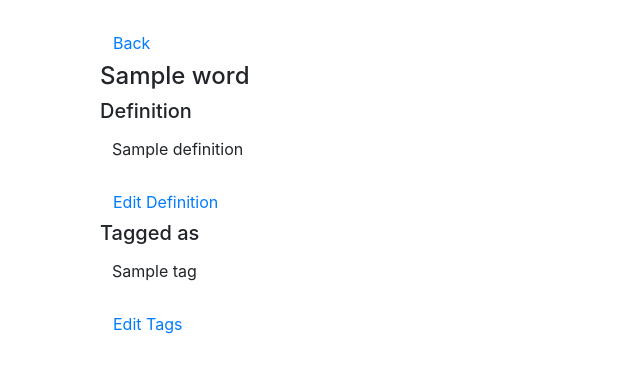
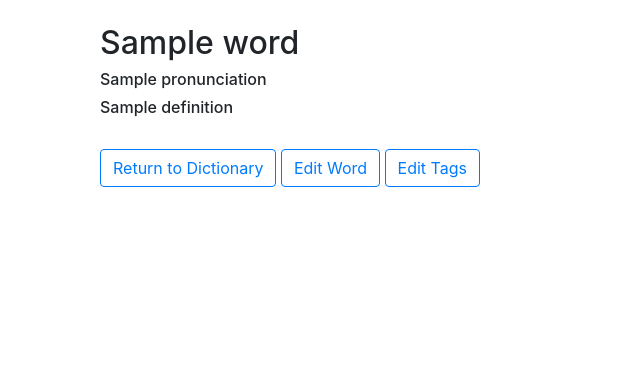
Before and after one commit to megjanickovic/language_app, a Flask app: template templates/word.html in a window 1280 px wide. Shown: the part 56-429 px from the top of the page, without its empty margins (0-640 px from the left). Run offline with Flask 2, Linux system fonts and the light colour scheme; the template is opened without the code that fills it: most values are stand-ins (such as "Sample title", 1, 10 or a date in 2020); some libraries are stand-ins or nearby versions.

Commit message:
Tags
Can add and delete tags. Can add a pronunciation to a word. Cleaned up menus and navigation.

```diff
--- a/routes.py
+++ b/routes.py
@@ -3,6 +3,8 @@ from flaskext.mysql import MySQL
 from pymysql.cursors import DictCursor
 
 app = Flask(__name__)
+
+###################### CONNECT TO DATABASE ######################
 
 mysql = MySQL(cursorclass=DictCursor)
 app.config['MYSQL_DATABASE_USER'] = ''
@@ -14,6 +16,8 @@ mysql.init_app(app)
 conn = mysql.connect()
 cursor = conn.cursor()
 
+###################### ROUTES ######################
+
 @app.route('/')
 def index():
     return render_template('home.html')
@@ -22,12 +26,18 @@ def index():
 def about():
     return render_template('about.html')
 
+###################### LANGUAGES #####################
+
 @app.route('/languages')
 def languages():
-    query = "SELECT id, language FROM languages"
+    query = "SELECT language_id, language FROM languages"
     cursor.execute(query)
     languages_data = cursor.fetchall()
     return render_template('languages.html', languages_data=languages_data)
+
+@app.route('/languages/<int:language>')
+def language(language):
+    return render_template('language.html')
 
 @app.route('/addLanguage', methods=['POST'])
 def addLanguage():
@@ -39,62 +49,121 @@ def addLanguage():
         conn.commit()
         return json.dumps({'html':'Language added.'})
     else:
-        return json.dumps({'html':'<span>Enter a language.</span>'})
+        return json.dumps({'html':'An error has occurred (/addLanguage)'})
 
-@app.route('/languages/<int:language>/')
-def language(language):
-    query = "SELECT language FROM languages WHERE id=%s"
-    params = language
-    cursor.execute(query, params)
-    language_data = cursor.fetchone()
-    return render_template('language.html', language=language, language_data=language_data)
+@app.route('/deleteLanguage', methods=['POST'])
+def deleteLanguage():
+    _language_id = request.form['language_id']
+    if _language_id:
+        query = "DELETE FROM languages WHERE language_id=%s"
+        params = _language_id
+        cursor.execute(query, params)
+        conn.commit()
+        return json.dumps({'html':'Language deleted.'})
+    else:
+        return json.dumps({'html':'An error has occurred (/deleteLanguage)'})
 
-@app.route('/languages/<int:language>/words')
-def words(language):
-    query = "SELECT id, word FROM words WHERE language_id=%s"
-    params = language
+##################### WORDS #####################
+
+@app.route('/languages/<int:language_id>/words')
+def words(language_id):
+    query = "SELECT word_id, word FROM words WHERE language_id=%s ORDER BY word"
+    params = language_id
     cursor.execute(query, params)
     words_data = cursor.fetchall()
-    return render_template('words.html', language=language, words_data=words_data)
+    return render_template('words.html', language_id=language_id, words_data=words_data)
+
+@app.route('/languages/<int:language_id>/words/<int:word_id>')
+def word(language_id, word_id):
+    query = "SELECT word_id, word, pronunciation, definition FROM words WHERE language_id=%s AND word_id=%s"
+    params = language_id, word_id
+    cursor.execute(query, params)
+    word_data = cursor.fetchone()
+    # need to get tags as well
+    query = "SELECT tag_id, tag FROM tags WHERE language_id=%s"
+    params = language_id
+    cursor.execute(query, params)
+    tags = cursor.fetchall()
+    return render_template('word.html', language_id=language_id, word_data=word_data, tags=tags)
 
 @app.route('/addWord', methods=['POST'])
 def addWord():
     _language_id = request.form['language_id']
     _word = request.form['word']
+    _pronunciation = request.form['pronunciation'] if request.form['pronunciation'] else None
     _definition = request.form['definition']
     if _language_id and _word and _definition:
-        query = "INSERT INTO words(language_id, word, definition) VALUES (%s, %s, %s)"
-        params = _language_id, _word, _definition
+        query = "INSERT INTO words(language_id, word, pronunciation, definition) VALUES (%s, %s, %s, %s)"
+        params = _language_id, _word, _pronunciation, _definition
         cursor.execute(query, params)
         conn.commit()
         return json.dumps({'html':'Word added.'})
     else:
-        return json.dumps({'html':'<span>Enter a word and definition.</span>'})
+        return json.dumps({'html':'An error has occurred (/addWord)'})
 
-@app.route('/languages/<int:language>/words/<int:word>')
-def word(language, word):
-    query = "SELECT word, definition FROM words WHERE language_id=%s AND id=%s"
-    params = language, word
-    cursor.execute(query, params)
-    word_data = cursor.fetchone()
-    query = "SELECT tag FROM tags, word_tag WHERE word_tag.w=%s AND tags.id=word_tag.t"
-    params = word
-    cursor.execute(query, params)
-    tags = cursor.fetchall()
-    return render_template('word.html', language=language, word=word, word_data=word_data, tags=tags)
-
-@app.route('/editDefinition', methods=['POST'])
-def editDefinition():
-    _id = request.form['id']
+@app.route('/editWord', methods=['POST'])
+def editWord():
+    _word = request.form['word']
+    _pronunciation = request.form['pronunciation'] if request.form['pronunciation'] else None
     _definition = request.form['definition']
-    if _id and _definition:
-        query = "UPDATE words SET definition=%s WHERE id=%s"
-        params = _definition, _id
+    _word_id = request.form['word_id']
+    if _word and _definition and _word_id:
+        query = "UPDATE words SET word=%s, pronunciation=%s, definition=%s WHERE word_id=%s"
+        params = _word, _pronunciation, _definition, _word_id
         cursor.execute(query, params)
         conn.commit()
-        return json.dumps({'html':'Definition updated.'})
+        return json.dumps({'html':'Word updated.'})
     else:
-        return json.dumps({'html':'<span>Enter a definition.</span>'})
+        return json.dumps({'html':'An error has occurred (/editWord)'})
+
+@app.route('/deleteWord', methods=['POST'])
+def deleteWord():
+    _word_id = request.form['word_id']
+    if _word_id:
+        query = "DELETE FROM words WHERE word_id=%s"
+        params = _word_id
+        cursor.execute(query, params)
+        conn.commit()
+        return json.dumps({'html':'Word deleted.'})
+    else:
+        return json.dumps({'html':'An error has occurred (/deleteWord)'})
+
+##################### TAGS #####################
+
+@app.route('/languages/<int:language_id>/tags')
+def tags(language_id):
+    query = "SELECT tag_id, tag FROM tags WHERE language_id=%s ORDER BY tag"
+    params = language_id
+    cursor.execute(query, params)
+    tags_data = cursor.fetchall()
+    return render_template('tags.html', language_id=language_id, tags_data=tags_data)
+
+@app.route('/addTag', methods=['POST'])
+def addTag():
+    _language_id = request.form['language_id']
+    _tag = request.form['tag']
+    if _language_id and _tag:
+        query = "INSERT INTO tags(language_id, tag) VALUES (%s, %s)"
+        params = _language_id, _tag
+        cursor.execute(query, params)
+        conn.commit()
+        return json.dumps({'html':'Tag added.'})
+    else:
+        return json.dumps({'html':'An error has occurred (/addTag)'})
+
+@app.route('/deleteTag', methods=['POST'])
+def deleteTag():
+    _tag_id = request.form['tag_id']
+    if _tag_id:
+        query = "DELETE FROM tags WHERE tag_id=%s"
+        params = _tag_id
+        cursor.execute(query, params)
+        conn.commit()
+        return json.dumps({'html':'Tag deleted.'})
+    else:
+        return json.dumps({'html':'An error has occurred (/deleteTag)'})
+
+###################### END ROUTES ######################
 
 if __name__ == "__main__":
     app.run()
--- a/templates/word.html
+++ b/templates/word.html
@@ -2,54 +2,48 @@
 {% block content %}
 
 	<div class="container">
-		<button type="button" class="btn btn-link" onclick="window.location.href='{{ url_for('words', language=language) }}'">Back</button>
+		<h2>{{ word_data.word }}</h2>
+		{% if word_data.pronunciation %}<h6>{{ word_data.pronunciation }}</h6>{% endif %}
+		<h6>{{ word_data.definition }}</h6>
+	</div>
+	<br>
+	<div class="container">
+		<button type="button" class="btn btn-outline-primary" onclick="window.location.href='{{ url_for('words', language_id=language_id) }}'">Return to Dictionary</button>
+		<button type="button" class="btn btn-outline-primary" data-toggle="modal" data-target="#editWordModal">Edit Word</button>
+		<button type="button" class="btn btn-outline-primary" data-toggle="modal" data-target="#editTagsModal">Edit Tags</button>
 	</div>
 
-	<div class="container">
-		<h4>{{ word_data.word }}</h4>
-	</div>
+	<!-- MODALS -->
 
-	<div class="container">
-		<h5>Definition</h5>
-		<ul>
-			<li>{{ word_data.definition }}</li>
-		</ul>
-		<button type="button" class="btn btn-link" data-toggle="modal" data-target="#editDefinitionModal">Edit Definition</button>
-	</div>
-
-	<div class="container">
-		<h5>Tagged as</h5>
-		<ul>
-			{% for t in tags %}
-			<li>{{ t.tag }}</li>
-			{% endfor %}
-		</ul>
-		<button type="button" class="btn btn-link" data-toggle="modal" data-target="#editTagsModal">Edit Tags</button>
-	</div>
-
-        <div class="modal fade" id="editDefinitionModal" tabindex="-1" role="dialog" aria-labelledby="editDefinitionModalLabel" aria-hidden="true">
+	<div class="modal fade" id="editWordModal" tabindex="-1" role="dialog" aria-labelledby="editWordModalLabel" aria-hidden="true">
                 <div class="modal-dialog" role="document">
                         <div class="modal-content">
                                 <div class="modal-header">
-                                        <h5 class="modal-title" id="editDefinitionModalLabel">Edit Definition</h5>
+                                        <h5 class="modal-title" id="editWordModalLabel">Edit Word</h5>
                                         <button type="button" class="close" data-dismiss="modal" aria-label="Close">
                                                 <span aria-hidden="true">&times;</span>
                                         </button>
                                 </div>
-                                <div class="modal-body" id="editDefinitionModalBody">
+                                <div class="modal-body" id="editWordModalBody">
                                         <form>
-						<input type="hidden" name="id" value="{{ word }}">
+                                                <input type="hidden" name="word_id" value="{{ word_id }}">
                                                 <div class="form-group">
-                                                        <input type="text" class="form-control" name="definition" value="{{ word_data.definition }}">
+                                                        <input type="text" class="form-control" name="word" placeholder="Word" value="{{ word_data.word }}">
                                                 </div>
-                                                <button type="button" class="btn btn-primary" id="editDefinitionButton">Submit</button>
+                                                <div class="form-group">
+                                                        <input type="text" class="form-control" name="pronunciation" placeholder="Pronunciation" {% if word_data.pronunciation %} value="{{ word_data.pronunciation }}" {% endif %}>
+                                                </div>
+                                                <div class="form-group">
+                                                        <input type="text" class="form-control" name="definition" placeholder="Definition" value="{{ word_data.definition }}">
+                                                </div>
+                                                <button type="button" class="btn btn-primary" id="editWordButton">Submit</button>
                                         </form>
                                 </div>
                         </div>
                 </div>
         </div>
 
-        <div class="modal fade" id="editTagsModal" tabindex="-1" role="dialog" aria-labelledby="editTagsModalLabel" aria-hidden="true">
+	<div class="modal fade" id="editTagsModal" tabindex="-1" role="dialog" aria-labelledby="editTagsModalLabel" aria-hidden="true">
                 <div class="modal-dialog" role="document">
                         <div class="modal-content">
                                 <div class="modal-header">
@@ -60,45 +54,40 @@
                                 </div>
                                 <div class="modal-body" id="editTagsModalBody">
 					<div class="container">
-						{% for t in tags %}
-                        			<div class="row">
-							<div class="col-sm">
-								{{ t.tag }}
+						<form>
+							{% for t in tags %}
+							<div class="form-check">
+  								<input class="form-check-input" type="checkbox" value="{{ t.tag_id }}" name="tag-{{ t.tag_id }}">
+  								<label class="form-check-label" for="tag-{{ t.tag_id }}">{{ t.tag }}</label>
 							</div>
-							<div class="col-sm">
-								<button type="button" class="btn btn-danger">Remove Tag</button>
-							</div>
-						</div>
-						{% endfor %}
-						<br>
-						<div class="row">
-							<div class="col-sm">
-								<input type="text" class="form-control" name="tag" placeholder="New Tag">
-							</div>
-							<div class="col-sm">
-								<button type="button" class="btn btn-primary" id="addTagButton">Add Tag</button>
-							</div>
-						</div>
+							{% endfor %}
+						</form>
 					</div>
                                 </div>
                         </div>
                 </div>
         </div>
 
+	<!-- END MODALS -->
+
 	<script>
-                $('#editDefinitionModal').on('hidden.bs.modal', function () {
-                        location.reload();
-                })
+		$(function() {
+			/* When a modal is closed, reload the page to show any new or edited content */
 
-                $(function() {
-                        $('#editDefinitionButton').click(function() {
+                	$('#editWordModal').on('hidden.bs.modal', function () {
+                        	location.reload();
+                	})
+
+			/* Submit changes */
+
+                        $('#editWordButton').click(function() {
                                 $.ajax({
-                                        url: '/editDefinition',
+                                        url: '/editWord',
                                         data: $('form').serialize(),
                                         type: 'POST',
                                         dataType: 'json',
                                         success: function(response) {
-                                                document.getElementById('editDefinitionModalBody').innerHTML = response.html;
+                                                document.getElementById('editWordModalBody').innerHTML = response.html;
                                         },
                                         error: function(error) {
                                                 console.log(error);
```
Also changed, not shown: templates/language.html (+1 -7 lines), templates/languages.html (+74 -6 lines), templates/tags.html (added, +126 -0 lines), templates/words.html (+21 -11 lines).
